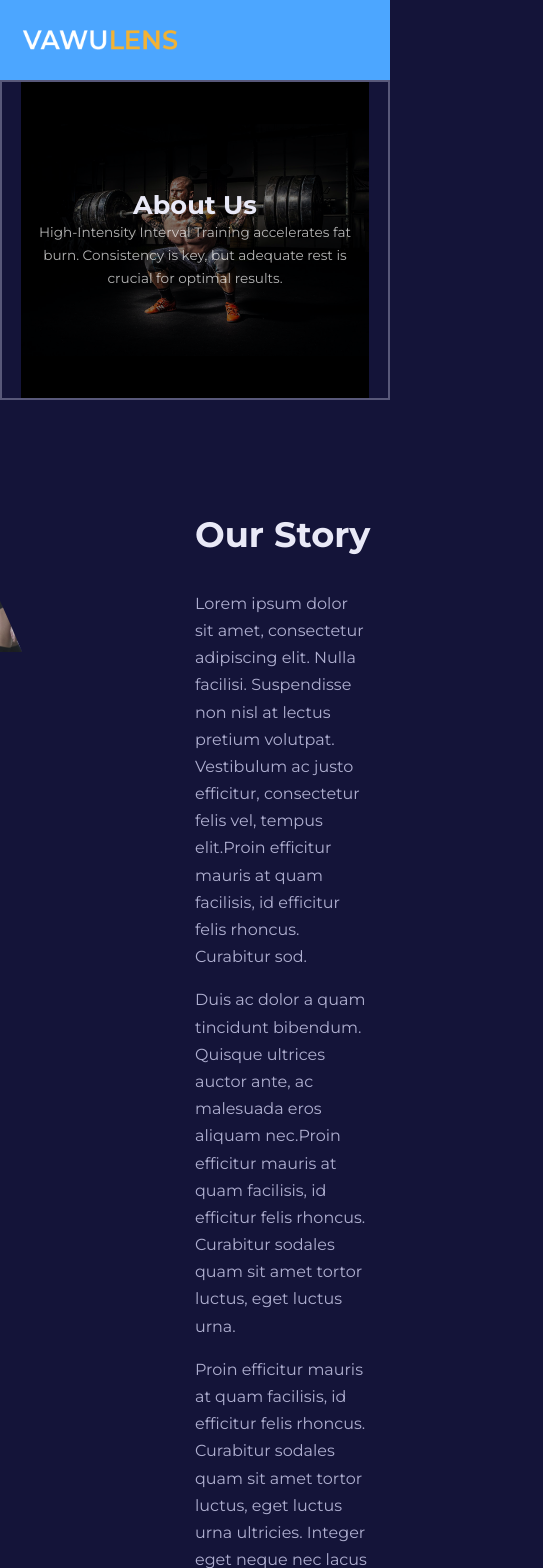
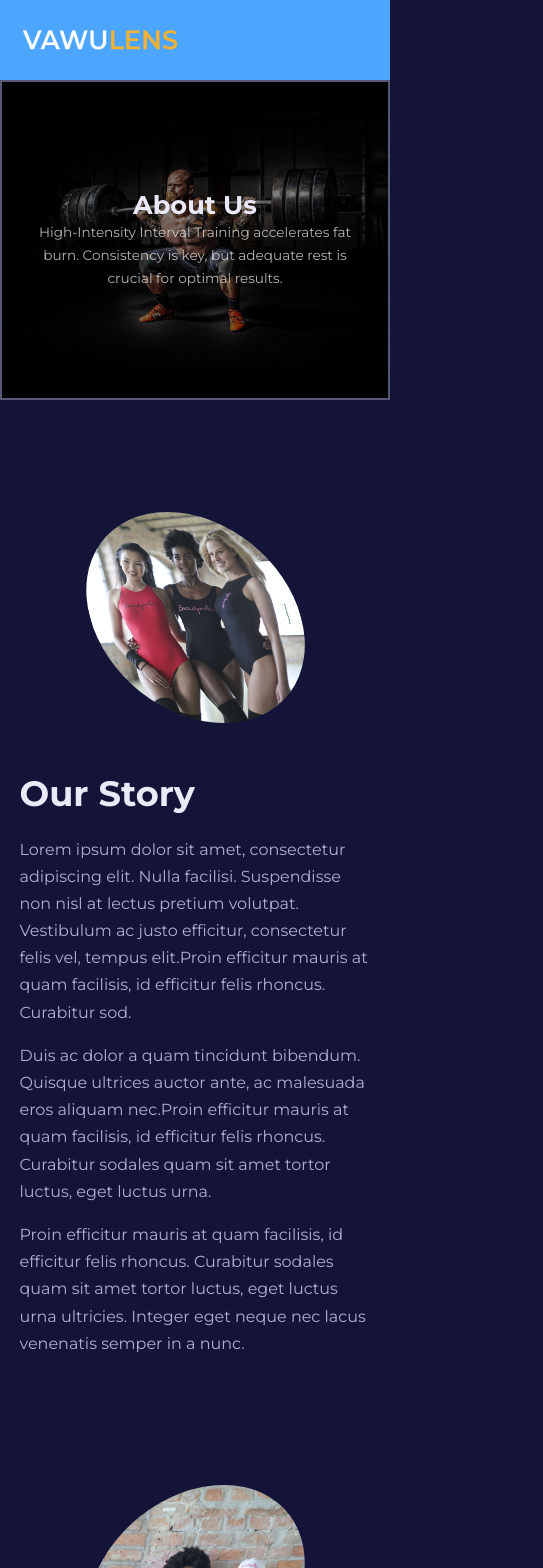
Before and after one commit to ajaysonere/Gym-webapp, a React (Create React App) app: page /about in a window 390 px wide. Shown: the top 1568 px of the page, 543 px wide, since content can reach past the window. Built offline with nearby package versions, Linux system fonts and the light colour scheme; some icons are missing.

Commit message:
about page complted

```diff
--- a/src/index.css
+++ b/src/index.css
@@ -204,6 +204,9 @@ section{
      .container {
          width: var(--container-width-md);
      }
+     .header__container {
+        width: 100%;
+     }
 
      h1{
       font-size: 2rem ;
@@ -229,6 +232,7 @@ section{
 
     header{
       height: fit-content;
+      width: 100%;
     }
 
     .header__content {
--- a/src/pages/About/about.css
+++ b/src/pages/About/about.css
@@ -33,3 +33,39 @@
     grid-template-columns: 50% 40%;
     gap: 10%;
 }
+
+/* Media query */
+
+@media screen and (max-width : 1024px) {
+    .about__section-image {
+        width: 60%;
+        margin: 0 auto;
+    }
+
+    .about__section-content h1 {
+        margin-bottom: 1.2rem;
+    }
+    .about__story-container ,
+    .about__mission-container ,
+    .about__vision-container {
+        grid-template-columns: 1fr;
+        gap: 3rem;
+    }
+    .about__vision-container
+    .about__section-image {
+        grid-row: 1;
+    }
+}
+
+@media screen and (max-width : 600) {
+    .about__section-image {
+        width: 80%;
+        margin: 0 auto;
+    }
+    .about__story-container ,
+    .about__mission-container ,
+    .about__vision-container {
+        /* grid-template-columns: 1fr; */
+        gap: 3rem;
+    }
+}
--- a/src/pages/Home/Home.js
+++ b/src/pages/Home/Home.js
@@ -3,7 +3,6 @@ import Mainheader from '../../components/Mainheader';
 import Programs from '../../components/Programs';
 import Testimonials from '../../components/Testimonials';
 import Values from '../../components/Values';
-import Footer from "../../components/Footer";
 
 import './home.css';
 
@@ -15,7 +14,6 @@ const Home = ()=>{
             <Values />
             <Faqsections />
             <Testimonials />
-            <Footer />
        </div>
     );
 };
```
